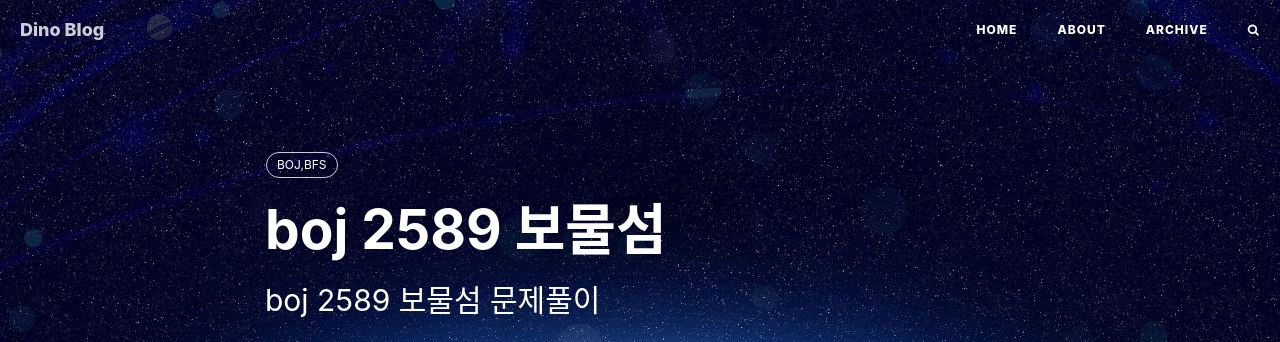
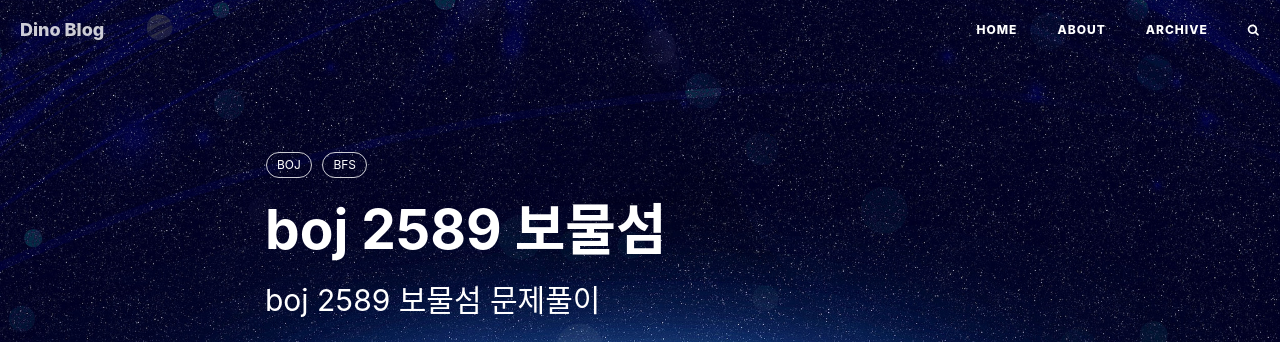
Before and after one commit to dino9881/dino9881.github.io, a Jekyll site: the page built from _posts/algorithm/2021-01-30-boj-2589.md, in a window 1280 px wide and 900 px high. Shown: the top 342 px of the window. Built offline with Jekyll 4.4.1, drawn with Linux system fonts in a browser that asks for light colours; nearby versions of some CDN libraries; comment, search, counter and statistics services are not loaded.

Commit message:
tags adjust

```diff
--- a/_posts/algorithm/2021-01-30-boj-2589.md
+++ b/_posts/algorithm/2021-01-30-boj-2589.md
@@ -3,7 +3,9 @@ layout: post
 title: boj 2589 보물섬
 subtitle: "boj 2589 보물섬 문제풀이"
 categories: algorithm
-tags: BOJ,BFS
+tags:
+- BOJ
+- BFS
 comments: true
 published: true
 ---
```
